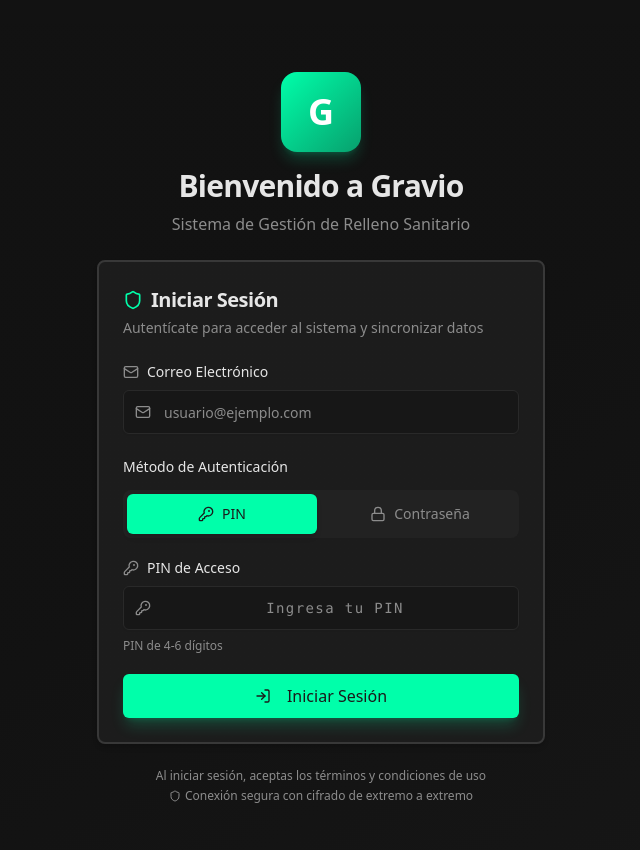
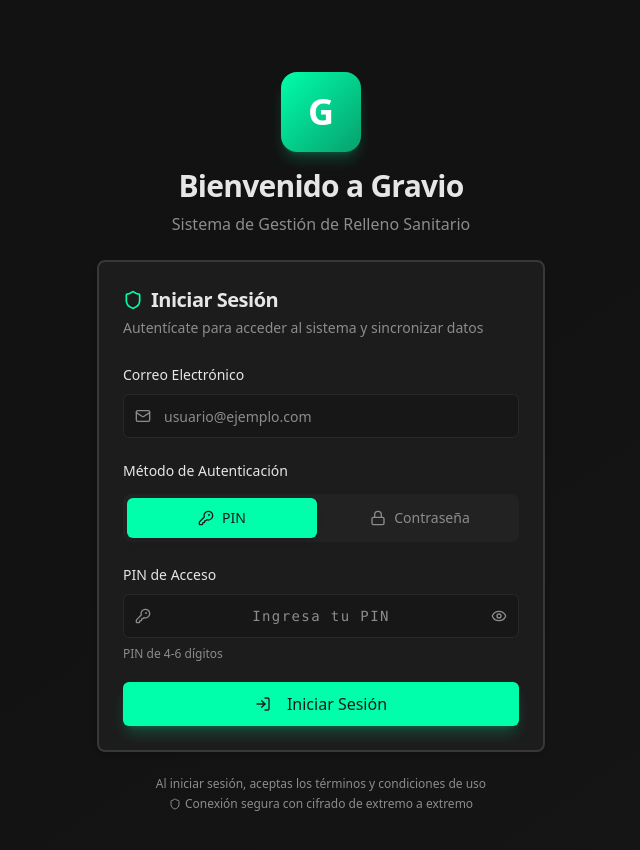
Before and after one commit to LuisGassier/gravio-electron, a React (Vite) app: page / in a window 1280 px wide. Shown: the top 850 px of the page, without its empty margins (319-959 px from the left). Built offline with nearby package versions, Linux system fonts and the light colour scheme; no server answers.

Commit message:
feat: agregar funcionalidad para mostrar/ocultar PIN y contraseña en el componente LoginPanel

```diff
--- a/src/components/LoginPanel.tsx
+++ b/src/components/LoginPanel.tsx
@@ -4,7 +4,7 @@ import { Button } from './ui/button'
 import { Input } from './ui/input'
 import { Label } from './ui/label'
 import { authenticateUser, getSyncStatus } from '../lib/sync'
-import { Mail, Lock, KeyRound, LogIn, CheckCircle2, AlertCircle, Loader2, Shield } from 'lucide-react'
+import { Mail, Lock, KeyRound, LogIn, CheckCircle2, AlertCircle, Loader2, Shield, Eye, EyeOff } from 'lucide-react'
 
 interface LoginPanelProps {
   onLoginSuccess?: () => void
@@ -18,6 +18,8 @@ export function LoginPanel({ onLoginSuccess }: LoginPanelProps = {}) {
   const [loading, setLoading] = useState(false)
   const [error, setError] = useState('')
   const [isAuthenticated, setIsAuthenticated] = useState(getSyncStatus().isAuthenticated)
+  const [showPin, setShowPin] = useState(false)
+  const [showPassword, setShowPassword] = useState(false)
 
   const handleLogin = async (e: React.FormEvent) => {
     e.preventDefault()
@@ -95,8 +97,7 @@ export function LoginPanel({ onLoginSuccess }: LoginPanelProps = {}) {
           <form onSubmit={handleLogin} className="space-y-5">
             {/* Email Input */}
             <div className="space-y-2">
-              <Label htmlFor="email" className="text-sm font-medium flex items-center gap-2">
-                <Mail className="w-4 h-4 text-muted-foreground" />
+              <Label htmlFor="email" className="text-sm font-medium">
                 Correo Electrónico
               </Label>
               <div className="relative">
@@ -153,14 +154,13 @@ export function LoginPanel({ onLoginSuccess }: LoginPanelProps = {}) {
             {/* PIN or Password Input */}
             {usePin ? (
               <div className="space-y-2">
-                <Label htmlFor="pin" className="text-sm font-medium flex items-center gap-2">
-                  <KeyRound className="w-4 h-4 text-muted-foreground" />
+                <Label htmlFor="pin" className="text-sm font-medium">
                   PIN de Acceso
                 </Label>
                 <div className="relative">
                   <Input
                     id="pin"
-                    type="text"
+                    type={showPin ? "text" : "password"}
                     inputMode="numeric"
                     value={pin}
                     onChange={(e) => {
@@ -168,31 +168,54 @@ export function LoginPanel({ onLoginSuccess }: LoginPanelProps = {}) {
                       setPin(value)
                     }}
                     placeholder="Ingresa tu PIN"
-                    className="pl-10 h-11 bg-background/50 text-center text-lg tracking-widest font-mono"
+                    className="pl-10 pr-10 h-11 bg-background/50 text-center text-lg tracking-widest font-mono"
                     maxLength={6}
                     required
                   />
                   <KeyRound className="absolute left-3 top-1/2 -translate-y-1/2 w-4 h-4 text-muted-foreground pointer-events-none" />
+                  <button
+                    type="button"
+                    onClick={() => setShowPin(!showPin)}
+                    className="absolute right-3 top-1/2 -translate-y-1/2 text-muted-foreground hover:text-foreground transition-colors"
+                    tabIndex={-1}
+                  >
+                    {showPin ? (
+                      <EyeOff className="w-4 h-4" />
+                    ) : (
+                      <Eye className="w-4 h-4" />
+                    )}
+                  </button>
                 </div>
                 <p className="text-xs text-muted-foreground">PIN de 4-6 dígitos</p>
               </div>
             ) : (
               <div className="space-y-2">
-                <Label htmlFor="password" className="text-sm font-medium flex items-center gap-2">
-                  <Lock className="w-4 h-4 text-muted-foreground" />
+                <Label htmlFor="password" className="text-sm font-medium">
                   Contraseña
                 </Label>
                 <div className="relative">
                   <Input
                     id="password"
-                    type="password"
+                    type={showPassword ? "text" : "password"}
                     value={password}
                     onChange={(e) => setPassword(e.target.value)}
                     placeholder="Ingresa tu contraseña"
-                    className="pl-10 h-11 bg-background/50"
+                    className="pl-10 pr-10 h-11 bg-background/50"
                     required
                   />
                   <Lock className="absolute left-3 top-1/2 -translate-y-1/2 w-4 h-4 text-muted-foreground pointer-events-none" />
+                  <button
+                    type="button"
+                    onClick={() => setShowPassword(!showPassword)}
+                    className="absolute right-3 top-1/2 -translate-y-1/2 text-muted-foreground hover:text-foreground transition-colors"
+                    tabIndex={-1}
+                  >
+                    {showPassword ? (
+                      <EyeOff className="w-4 h-4" />
+                    ) : (
+                      <Eye className="w-4 h-4" />
+                    )}
+                  </button>
                 </div>
               </div>
             )}
```
